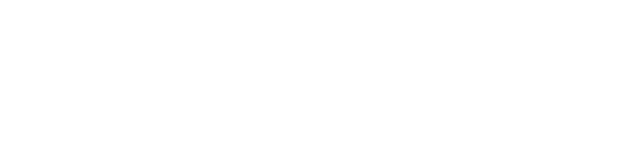
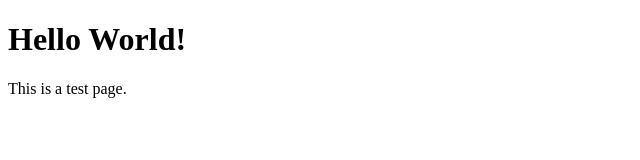
Before and after one commit to kvelez1/gitpractice, a plain HTML site: page index.html in a window 1280 px wide. Shown: the whole page, without its empty margins (0-640 px from the left). Drawn offline with Linux system fonts and the light colour scheme.

Commit message:
Updated html file, added CSS file

```diff
--- a/index.html
+++ b/index.html
@@ -1,9 +1,10 @@
 <!DOCTYPE html>
 <html>
 <head>
-	<title></title>
+	<title>This is a test page</title>
 </head>
 <body>
-
+	<h1>Hello World!</h1>
+	<p>This is a test page.</p>
 </body>
 </html>
```
Also changed, not shown: styles/style.css (added).
